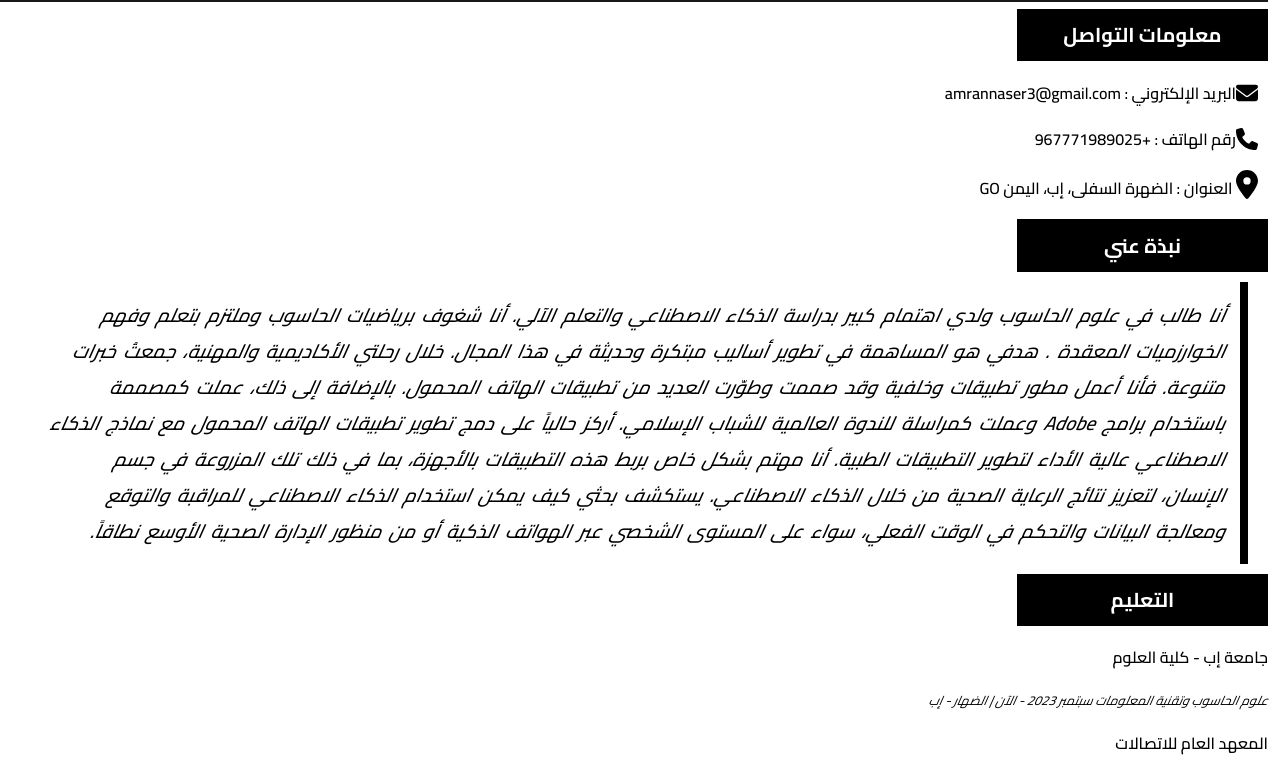
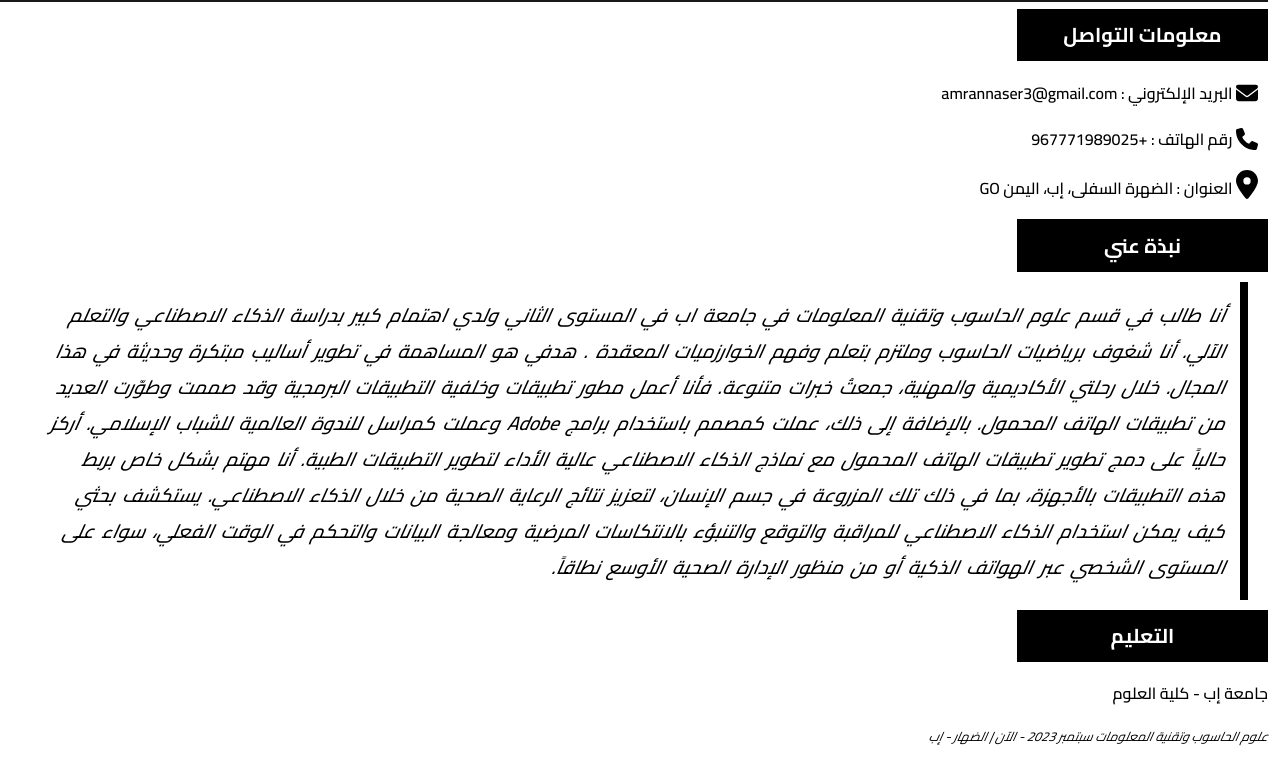
Before and after one commit to Emran025/MyCV, a plain HTML site: page index_ِArabic.html in a window 1280 px wide. Shown: the part 563-1324 px from the top of the page. Drawn offline with Linux system fonts and the light colour scheme.

Commit message:
modified:   PDF/MY_CV_AR.pdf 	modified:   "index_\331\220Arabic.html"

```diff
--- a/index_ِArabic.html
+++ b/index_ِArabic.html
@@ -56,25 +56,25 @@ Author URL: http://EMRAN_NASSER.com
 						<section class="section-1-Contact-Information">
 							<h2 class="h2-Education">معلومات التواصل</h2>
 							<ul class="ul-Contact Information" >
-								<p class="ttt"><img class="icon-container-img" src="photos/envelope-solid.svg">البريد الإلكتروني :  <a class="n" href="mailto:amrannaser3@gmail.com">amrannaser3@gmail.com</a></p>
-								<p class="ttt"><img class="icon-container-img" src="photos/phone-solid.svg">رقم الهاتف :  <a class="n" href="tel:+967771989025">+967771989025</a></p>
-								<p class="ttt"><img class="icon-container-img" src="photos/location-dot-solid.svg"> العنوان : الضهرة السفلى، إب، اليمن  <a href="https://maps.google.com/?q=X5C9+MV7" target="_blank">GO</a></p>
+								<p class="ttt"><img class="icon-container-img" src="photos/envelope-solid.svg">  البريد الإلكتروني :  <a class="n" href="mailto:amrannaser3@gmail.com">amrannaser3@gmail.com</a></p>
+								<p class="ttt"><img class="icon-container-img" src="photos/phone-solid.svg">  رقم الهاتف :  <a class="n" href="tel:+967771989025">+967771989025</a></p>
+								<p class="ttt"><img class="icon-container-img" src="photos/location-dot-solid.svg">  العنوان : الضهرة السفلى، إب، اليمن  <a href="https://maps.google.com/?q=X5C9+MV7" target="_blank">GO</a></p>
 							</ul>
 						</section>
 					</div>
 					<section class="section-2-Contact-Information">
 						<h2 class="h2-About-Me"> نبذة عني </h2>
 						<div id="profile">
-							<p class="tt1">أنا طالب في علوم الحاسوب ولدي اهتمام كبير بدراسة الذكاء الاصطناعي والتعلم الآلي.
+							<p class="tt1">أنا طالب في قسم علوم الحاسوب وتقنية المعلومات في جامعة اب في المستوى الثاني ولدي اهتمام كبير بدراسة الذكاء الاصطناعي والتعلم الآلي.
 								 أنا شغوف برياضيات الحاسوب وملتزم بتعلم وفهم الخوارزميات المعقدة
 								. هدفي هو المساهمة في تطوير أساليب مبتكرة وحديثة في هذا المجال.
-								خلال رحلتي الأكاديمية والمهنية، جمعتُ خبرات متنوعة. فأنا أعمل مطور تطبيقات وخلفية
+								خلال رحلتي الأكاديمية والمهنية، جمعتُ خبرات متنوعة. فأنا أعمل مطور تطبيقات وخلفية التطبيقات البرمجية
 								وقد صممت وطوّرت العديد من تطبيقات الهاتف المحمول. بالإضافة إلى ذلك،
-								 عملت كمصممة باستخدام برامج Adobe وعملت كمراسلة للندوة العالمية للشباب الإسلامي.
+								 عملت كمصمم باستخدام برامج Adobe وعملت كمراسل للندوة العالمية للشباب الإسلامي.
 								أركز حالياً على دمج تطوير تطبيقات الهاتف المحمول مع نماذج الذكاء الاصطناعي
 								عالية الأداء لتطوير التطبيقات الطبية. أنا مهتم بشكل خاص بربط هذه التطبيقات بالأجهزة،
 								بما في ذلك تلك المزروعة في جسم الإنسان، لتعزيز نتائج الرعاية الصحية من خلال الذكاء
-								 الاصطناعي. يستكشف بحثي كيف يمكن استخدام الذكاء الاصطناعي للمراقبة والتوقع
+								 الاصطناعي. يستكشف بحثي كيف يمكن استخدام الذكاء الاصطناعي للمراقبة والتوقع والتنبؤء بالانتكاسات المرضية
 								ومعالجة البيانات والتحكم في الوقت الفعلي، سواء على المستوى الشخصي
 								عبر الهواتف الذكية أو من منظور الإدارة الصحية الأوسع نطاقاً.
 							</p>
```
Also changed, not shown: 1 other file.
